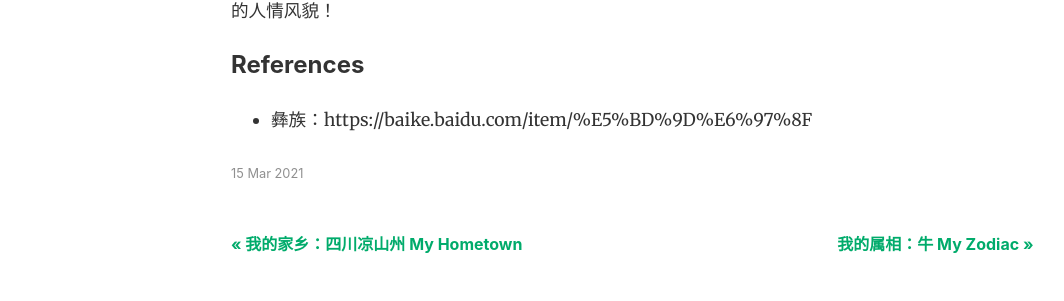
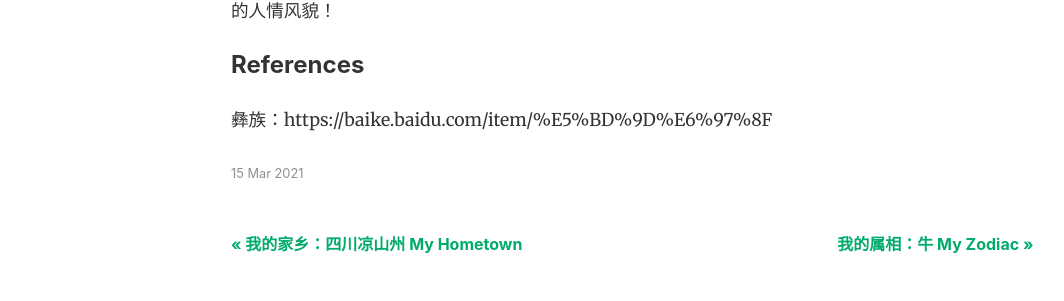
Before and after one commit to Charlotte-WXWQ/wuerdaer090405, a Jekyll site: the page built from _posts/2021-03-15-yi-zu.md, in a window 1280 px wide. Shown: the part 2674-2975 px from the top of the page, without its empty margins (54-1118 px from the left). Built offline with Jekyll 4.4.1, drawn with Linux system fonts in a browser that asks for light colours; nearby versions of some CDN libraries.

Commit message:
Update 2021-03-15-yi-zu.md

```diff
--- a/_posts/2021-03-15-yi-zu.md
+++ b/_posts/2021-03-15-yi-zu.md
@@ -49,4 +49,4 @@ image: assets/images/yizu1.jpeg
 关于彝族，我还有很多很多想说的！欢迎大家来到我的家乡，亲身感受我们彝族丰富的文化氛围和热情的人情风貌！
 
 #### References
-* 彝族：https://baike.baidu.com/item/%E5%BD%9D%E6%97%8F
+彝族：https://baike.baidu.com/item/%E5%BD%9D%E6%97%8F
```
